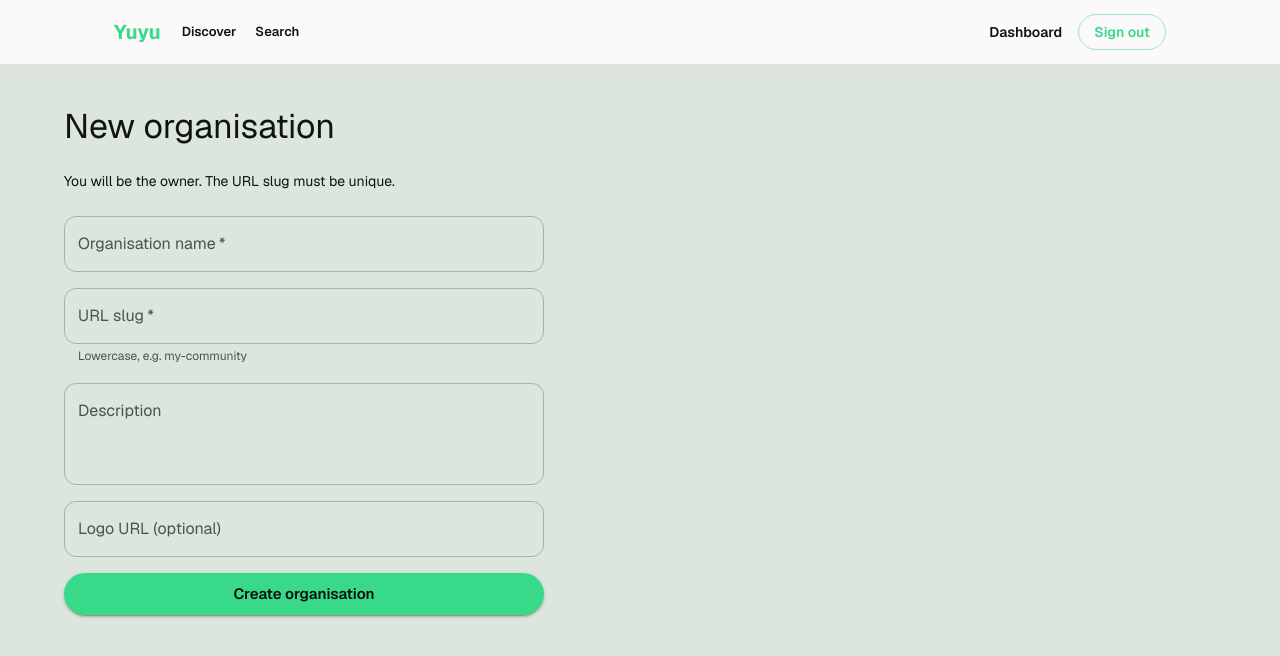
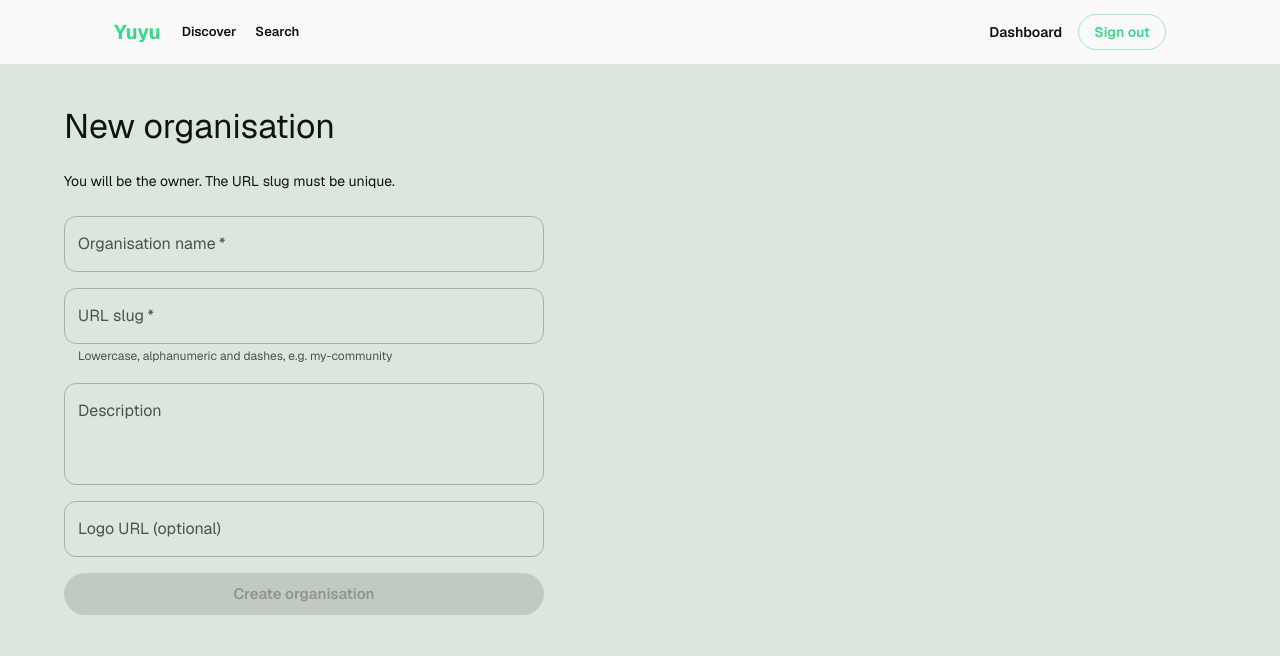
Before and after one commit to twilighty-abhi/yuyu, a Next.js app: page /dashboard/org/new in a window 1280 px wide. Shown: the top 656 px of the page. Built offline with nearby package versions, Linux system fonts and the light colour scheme; no server answers; sample sign-in values are in the browser's storage; what @mui/material-nextjs would draw is missing.

Commit message:
feat: add live debounced organisation slug availability check and reserved paths protection

```diff
--- a/app/actions/org.ts
+++ b/app/actions/org.ts
@@ -127,3 +127,41 @@ export async function updateOrganisation(input: unknown): Promise<ActionResult>
     return { ok: false, error: "Could not update organisation." };
   }
 }
+
+const RESERVED_SLUGS = new Set([
+  "dashboard",
+  "discover",
+  "login",
+  "search",
+  "super-admin",
+  "api",
+  "ticket",
+  "join",
+  "new",
+  "org",
+  "event",
+  "series",
+  "members",
+  "settings",
+  "static",
+  "public",
+  "assets"
+]);
+
+export async function checkSlugAvailability(slug: string): Promise<boolean> {
+  const sanitized = slug.toLowerCase().trim();
+
+  if (!sanitized) {
+    return false;
+  }
+
+  if (RESERVED_SLUGS.has(sanitized)) {
+    return false;
+  }
+
+  const count = await prisma.organisation.count({
+    where: { slug: sanitized },
+  });
+
+  return count === 0;
+}
--- a/components/org/CreateOrgForm.tsx
+++ b/components/org/CreateOrgForm.tsx
@@ -1,17 +1,64 @@
 "use client";
 
-import { useState, useTransition } from "react";
+import { useState, useTransition, useEffect } from "react";
 import { useRouter } from "next/navigation";
 import Stack from "@mui/material/Stack";
 import TextField from "@mui/material/TextField";
 import Button from "@mui/material/Button";
 import Alert from "@mui/material/Alert";
-import { createOrganisation } from "@/app/actions/org";
+import { createOrganisation, checkSlugAvailability } from "@/app/actions/org";
 
 export function CreateOrgForm() {
   const router = useRouter();
   const [error, setError] = useState<string | null>(null);
   const [pending, startTransition] = useTransition();
+
+  const [slug, setSlug] = useState("");
+  const [slugState, setSlugState] = useState<"idle" | "checking" | "available" | "taken">("idle");
+
+  useEffect(() => {
+    const trimmed = slug.trim();
+    if (!trimmed) {
+      return;
+    }
+
+    const timer = setTimeout(async () => {
+      try {
+        const available = await checkSlugAvailability(trimmed);
+        setSlugState(available ? "available" : "taken");
+      } catch (err) {
+        console.error("Failed to check slug availability:", err);
+        setSlugState("idle");
+      }
+    }, 400);
+
+    return () => clearTimeout(timer);
+  }, [slug]);
+
+  const handleSlugChange = (e: React.ChangeEvent<HTMLInputElement>) => {
+    const val = e.target.value
+      .toLowerCase()
+      .replace(/\s+/g, "-")
+      .replace(/[^a-z0-9-]/g, "");
+    setSlug(val);
+    setSlugState(val.trim() ? "checking" : "idle");
+  };
+
+  let helperText = "Lowercase, alphanumeric and dashes, e.g. my-community";
+  let isError = false;
+  let isSuccess = false;
+
+  if (slugState === "checking") {
+    helperText = "Checking availability...";
+  } else if (slugState === "available") {
+    helperText = "✨ URL slug is available!";
+    isSuccess = true;
+  } else if (slugState === "taken") {
+    helperText = "❌ This URL slug is already taken or reserved.";
+    isError = true;
+  }
+
+  const isSubmitDisabled = pending || slugState === "checking" || slugState === "taken" || !slug;
 
   return (
     <Stack
@@ -25,7 +72,7 @@ export function CreateOrgForm() {
         startTransition(async () => {
           const res = await createOrganisation({
             name: String(fd.get("name") ?? ""),
-            slug: String(fd.get("slug") ?? ""),
+            slug: slug,
             description: String(fd.get("description") ?? ""),
             logoUrl: String(fd.get("logoUrl") ?? ""),
           });
@@ -44,7 +91,18 @@ export function CreateOrgForm() {
         label="URL slug"
         required
         fullWidth
-        helperText="Lowercase, e.g. my-community"
+        value={slug}
+        onChange={handleSlugChange}
+        error={isError}
+        helperText={helperText}
+        slotProps={{
+          formHelperText: {
+            sx: {
+              color: isSuccess ? "#7CF5B6" : isError ? "error.main" : "text.secondary",
+              fontWeight: isSuccess || isError ? 500 : 400,
+            }
+          }
+        }}
       />
       <TextField
         name="description"
@@ -54,7 +112,7 @@ export function CreateOrgForm() {
         minRows={3}
       />
       <TextField name="logoUrl" label="Logo URL (optional)" fullWidth />
-      <Button type="submit" variant="contained" disabled={pending} size="large">
+      <Button type="submit" variant="contained" disabled={isSubmitDisabled} size="large">
         Create organisation
       </Button>
     </Stack>
```
